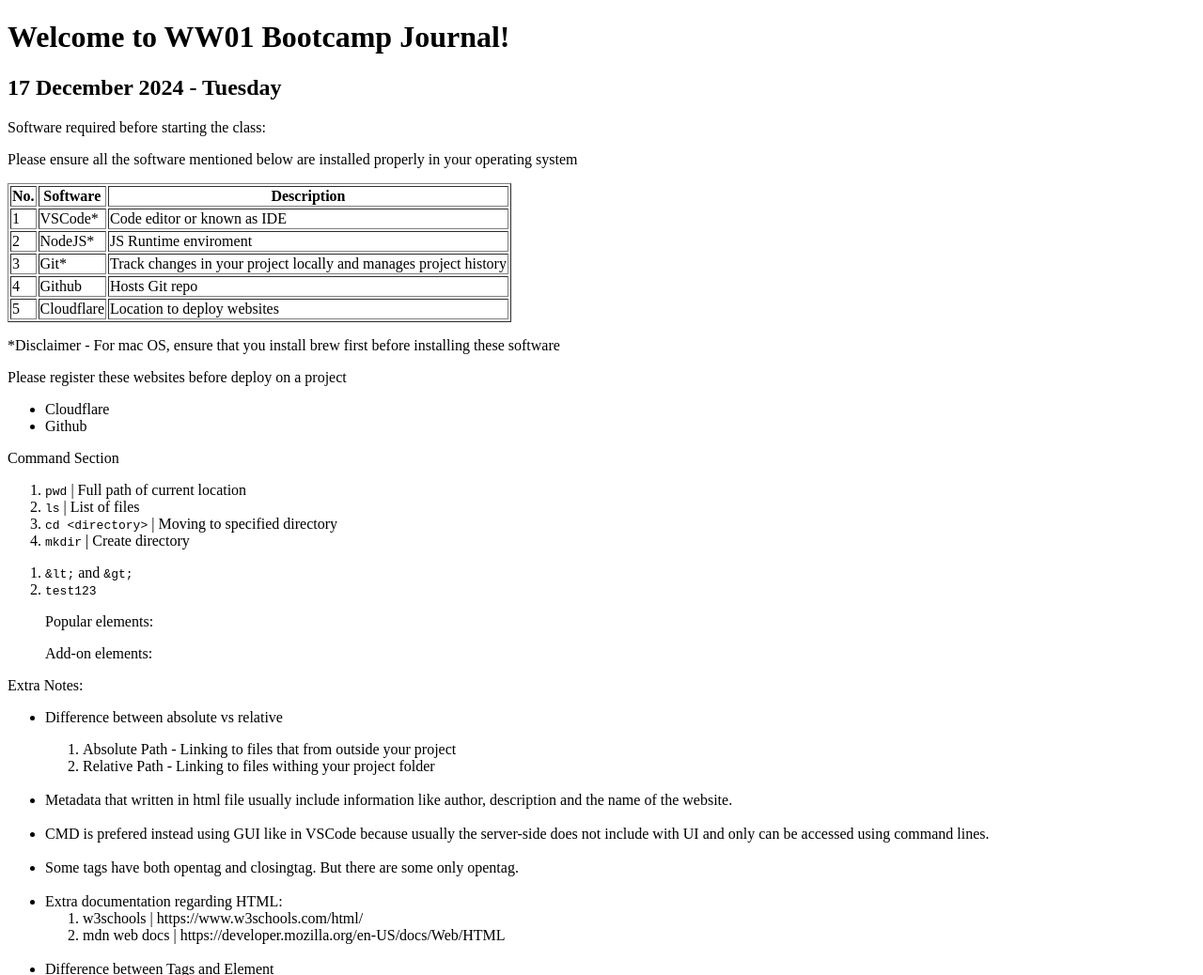
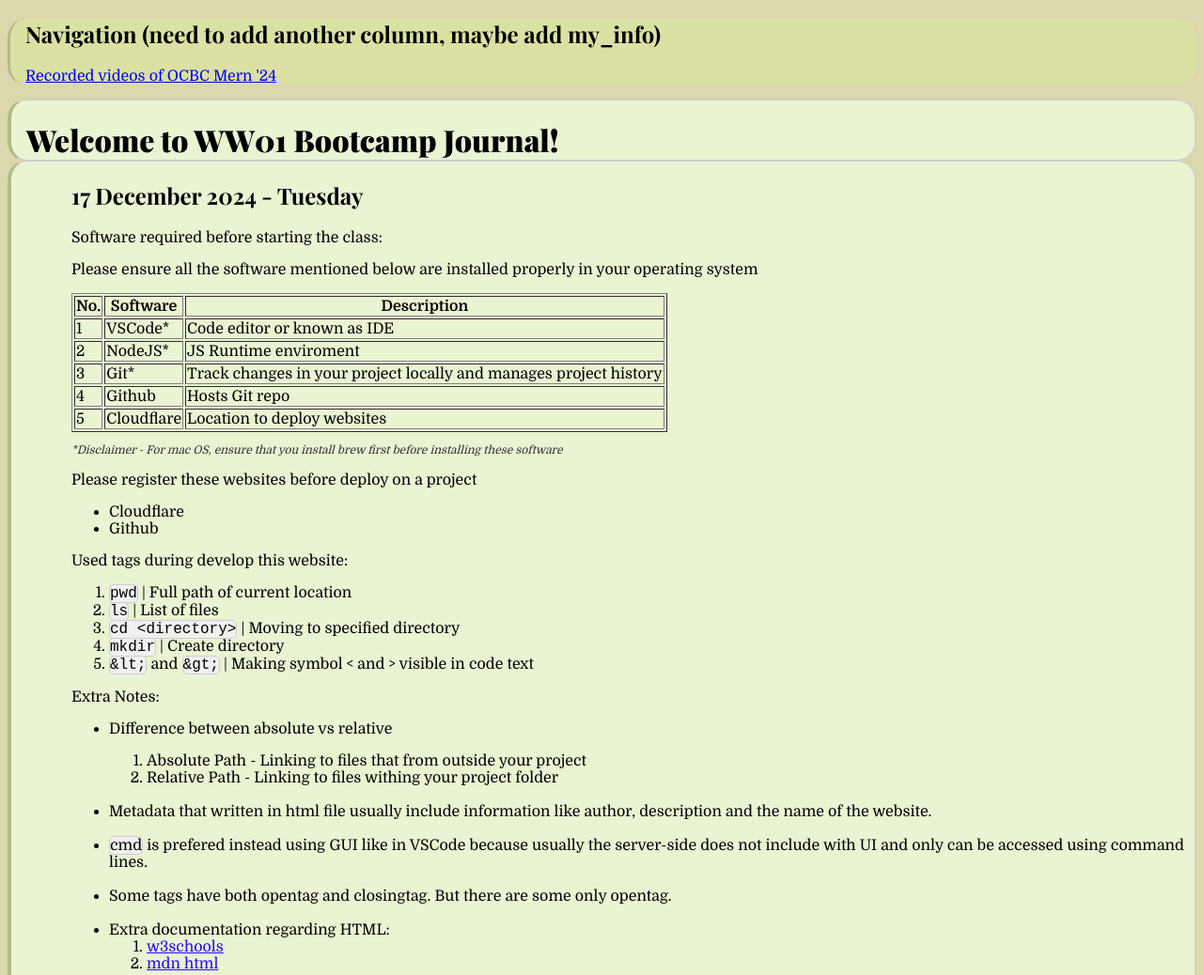
Before and after one commit to fawwazaqil/kelasprogramming-journal, a plain HTML site: page index.html in a window 1280 px wide. Shown: the top 1038 px of the page at 94% size. Drawn offline with nearby package versions, Linux system fonts and the light colour scheme; a web font is replaced by a local one.

Commit message:
added 3 css files, 1 new html regarding recorded session link

```diff
--- /dev/null
+++ b/all_colored_box.css
@@ -0,0 +1,98 @@
+.colored-box {
+    background-color: #f0f0f0; /* Light grey background color */
+    padding: 0px; /* Space around the text inside the box */
+    border-radius: 5px; /* Optional rounded corners */
+    border: 1px solid #ccc; /* Optional border around the box */
+}
+
+.important-box-text {
+    background-color: #f0f0f0; /* Light grey background color */
+    padding: 0px; /* Space around the text inside the box */
+    border-radius: 5px; /* Optional rounded corners */
+    border: 1px solid #ccc; /* Optional border around the box */
+}
+
+.title-color {
+    background-color: #ff00fb; /* Light grey background color */
+    padding: 0px; /* Space around the text inside the box */
+    border-radius: 5px; /* Optional rounded corners */
+    border: 1px solid #ccc; /* Optional border around the box */
+}
+
+#title-id
+{
+    background-color: #48ca75e0; /* Light grey background color */
+    padding: 0px; /* Space around the text inside the box */
+    border-radius: 5px; /* Optional rounded corners */
+    border: 1px solid #ccc; /* Optional border around the box */
+    height: auto;
+    width: 320px;
+}
+
+.link-color {
+    color: rgb(40, 8, 253);
+}
+
+
+.section-background-color{
+    background-color: #dbd8ae; /* Light grey background color */
+}
+
+.section-1{
+    background-color: #eaf4d3; /* Light grey background color */
+    border-radius: 20px; /* Optional rounded corners */
+    border: 1px solid #ccc; /* Optional border around the box */
+    border-left: 4px solid #b4b889;
+    padding-left: 4rem;
+}
+
+.section-2{
+    background-color: #eaf4d3; /* Light grey background color */
+    border-radius: 20px; /* Optional rounded corners */
+    border: 1px solid #ccc; /* Optional border around the box */
+    border-left: 4px solid #b4b889;
+    padding-left: 1rem;
+    margin:0;
+    padding-top: 20px;
+}
+
+.section-navigation{
+    background-color: #dbe1a2; /* Light grey background color */
+    border-radius: 20px; /* Optional rounded corners */
+    border-color: #000000;
+    border-left:3px solid #b4b889;
+    padding-left: 1rem;
+}
+
+
+
+
+
+        /* CSS Grid container */
+        .container {
+            display: grid;
+            grid-template-columns: 1fr 1fr;  /* Two equal columns */
+            gap: 20px;  /* Space between columns */
+            height: 100vh;  /* Full viewport height */
+        }
+
+        /* Column style */
+        .column {
+            box-sizing: border-box;
+        }
+
+        /* Optional: Add background color to distinguish columns */
+        .left {
+            background-color: lightcoral;
+            border-radius: 20px;
+            width: 250px;
+            height: auto;
+            margin-right: auto;
+            padding: 10px;
+
+        }
+
+        .right {
+            background-color: lightyellow;
+            padding-left: 50px;
+        }
--- a/index.html
+++ b/index.html
@@ -3,18 +3,35 @@
 <head>
     <meta charset="UTF-8">
     <meta name="viewport" content="width=device-width, initial-scale=1.0">
-    <title>WW01 Notes</title>
+    <meta name="description" content="Bootcamp Journal">
+    <meta name="'author" content="fawwazaqil">
+
+    <meta property="og:title" content=Journal OCBC Mern '24>
+    <meta property="og:site_name" content=Welcome to WW01 Bootcamp Journal!>
+    <meta property="og:url" content="">
+    <meta property="og:description" content="">
+    <meta property="og:type" content="">
+    <meta property="og:image" content="">
+
+    <link rel="preconnect" href="https://fonts.googleapis.com">
+    <link rel="preconnect" href="https://fonts.gstatic.com" crossorigin>
+    <link href="https://fonts.googleapis.com/css2?family=Domine:wght@400..700&family=Playfair+Display:ital,wght@0,400..900;1,400..900&display=swap" rel="stylesheet">
+    <link rel="stylesheet" href="playfair_domine_sans.css">
+    <link rel="stylesheet" href="text_location.css">
+    <link rel="stylesheet" href="all_colored_box.css">
+    </style>
+    <title>Journal OCBC Mern '24</title>
 </head>
-<body>
-    <h1>
-        Welcome to WW01 Bootcamp Journal!
-    </h1>
-
+<body class="section-background-color">
 <div>
-            <h2>
-                17 December 2024 - Tuesday
-            </h2>
+    <div class="section-navigation">
+        <h2>Navigation (need to add another column, maybe add my_info)</h2>
+        <p><a href="recorded-session.html"target="_blank">Recorded videos of OCBC Mern '24</a></p>
+    </div>
     <div>
+            <h1 class="section-2">Welcome to WW01 Bootcamp Journal! </h1>
+            <div class="section-1">
+                    <h2>17 December 2024 - Tuesday</h2>
                     <p>Software required before starting the class:</p>
                     <p>Please ensure all the software mentioned below are installed properly in your operating system</p>
                     <table border = "1">
@@ -54,8 +71,8 @@
                         </tr>
                     </tbody>
                     </table>
-                <p>*Disclaimer - For mac OS, ensure that you install brew first before installing these software</p>
-        </div>
+                        <p class="disclaimer">*Disclaimer - For mac OS, ensure that you install brew first before installing these software</p>
+
 
 
                 <div>
@@ -68,30 +85,16 @@
                 </div>
 
                 <div>
-            <p>Command Section</p>
+                    <p>Used tags during develop this website:</p>
                     <ol>
-                <li><code>pwd</code> | Full path of current location</li>
-                <li><code>ls</code> | List of files</li>
-                <li><code>cd &lt;directory&gt;</code> | Moving to specified directory </li>
-                <li><code>mkdir</code> | Create directory</li>
-            </ol>
-
-            <ol>
+                        <li><code class="colored-box">pwd</code> | Full path of current location</li>
+                        <li><code class="colored-box">ls</code> | List of files</li>
+                        <li><code class="colored-box">cd &lt;directory&gt;</code> | Moving to specified directory </li>
+                        <li><code class="colored-box">mkdir</code> | Create directory</li>
                         <!--You need to include amp; in between & and lt;
                         to make &lt; or &gt;
                         readable in <code> format-->
-                <li><code>&amp;lt;</code> and <code>&amp;gt;</code></li>
-                <li><code>test123</code></li>
-            </ol>
-
-            <ol>
-                <p>Popular elements:</p>
-                <!-- check dalam onenote, malas nak buat table lagi-->
-            </ol>
-
-            <ol>
-                <p>Add-on elements:</p>
-                <!-- check dalam onenote, malas nak buat table lagi-->
+                            <li><code class="colored-box">&amp;lt;</code> and <code class="colored-box">&amp;gt;</code> | Making symbol < and > visible in code text</and></li>
                     </ol>
                 </div>
 
@@ -105,12 +108,12 @@
                                 </ol>
 
                             <br><li>Metadata that written in html file usually include information like author, description and the name of the website.</li>
-                    <br><li>CMD is prefered instead using GUI like in VSCode because usually the server-side does not include with UI and only can be accessed using command lines.</li>
+                            <br><li><span class="colored-box">cmd</span> is prefered instead using GUI like in VSCode because usually the server-side does not include with UI and only can be accessed using command lines.</li>
                             <br><li>Some tags have both opentag and closingtag. But there are some only opentag.</li>
                             <br><li>Extra documentation regarding HTML:
                                     <ol>
-                                <li>w3schools | https://www.w3schools.com/html/</li>
-                                <li>mdn web docs | https://developer.mozilla.org/en-US/docs/Web/HTML</li>
+                                        <li><a class='link-color' href="https://www.w3schools.com/html/" target="entah">w3schools</a></li>
+                                        <li><a class="link-color" href="https://developer.mozilla.org/en-US/docs/Web/HTML" target="_blank">mdn html</a></li>
                                     </ol>
                             <br><li>Difference between Tags and Element</li>
                                     <table border = "1">
@@ -129,8 +132,10 @@
                                             </tr>
                                             <tr>
                                                 <td>Example</td>
-                                        <td><code>&lt;div&gt;</code>,<code>&lt;p&gt;</code>
-                                        <td><code>&lt;p&gt;</code>This is a paragraph<code>&lt;/p&gt;</code></td>
+                                                <td><code class="colored-box">&lt;div&gt;</code>,<code class="colored-box">&lt;p&gt;</code>
+                                                <td class="colored-box"><code>&lt;p&gt;</code>This is a paragraph<code>&lt;/p&gt;</code></td>
+
+
                                             </tr>
 
                                         </tbody>
@@ -147,7 +152,7 @@
 
 
 
-    <div>
+            <div class="section-1">
                 <h2>19 December 2024 - Thursday</h2>
                 <p>1. Summary of Tuesday learning</p>
                 <div>
@@ -171,15 +176,15 @@
                         <tbody>
                             <tr>
                                 <td>Inline - Tukar warna</td>
-                        <td><code>&lt;nav style = "background-color:black;color:white;"&gt;</code></td>
+                                <td><code class="colored-box">&lt;nav style = "background-color:black;color:white;"&gt;</code></td>
                             </tr>
                             <tr>
                                 <td>Class / ID or CLASS with ID</td>
-                        <td><code>.container{width:px;height:px;background-color:black;</code></td>
+                                <td><code class="colored-box">.container{width:px;height:px;background-color:black;</code></td>
                             </tr>
                             <tr>
                                 <td>Call the style from .css file using link</td>
-                        <td><code>&lt;link rel"itik.css" href"itik.css"&gt;</code>
+                                <td><code class="colored-box">&lt;link rel"itik.css" href"itik.css"&gt;</code>
                             </tr>
                         </tbody>
                     </table>
@@ -219,7 +224,7 @@
                         <li>Debugging code can be done using inspect on browser</li>
                         <li>Styling usually using CSS. So in CSS, you have to understand dependencies</li>
                         <li>JS can be inspect if being deploy on front-end. So do not put sensitive code like API key</li>
-                <li>Make sure the main html file is written in index.html</li>
+                        <li>Make sure the main html file is written in <i class="colored-box">index.html</i></li>
                         <li>What if I want to add page/product on same folder? You can just create new folder</li>
                         <li>Navigate one page to another page using anchor</li>
                         <li>Quick video on deployment a project on github by Atif</li>
@@ -227,7 +232,7 @@
                 </div>
             </div>
 
-    <div>
+            <div class="section-1">
                     <div><h2>21 December 2024 - Saturday (Revision)</h2></div>
                     <div>
                         <ol>
@@ -301,8 +306,7 @@
                                     </tbody>
                                 </table>
                             </li>
-                    <br><li>Efficient method to debug html code:</li>
-                    <li>Main purpose of Figma is to design webpage</li>
+                            <br><li>Main purpose of Figma is to design webpage</li>
                             <li>Semantic or metadata in HTML helps computer to understand better where web crawler will understand the html document</li>
                             <li>FlutterFlow is used to design mobile app</li>
                             <li>Best way to practice your coding skills:
@@ -315,6 +319,8 @@
                         </ol>
                     </div>
             </div>
+    </div>
 
+</div>
 </body>
 </html>
--- /dev/null
+++ b/playfair_domine_sans.css
@@ -0,0 +1,51 @@
+h1 {
+  font-family: "Playfair Display",serif;
+  font-style: normal;
+  font-weight: 900;
+}
+
+h2 {
+  font-family: "Playfair Display",serif;
+  font-style: normal;
+  font-weight: 700;
+}
+
+div {
+  font-family: "Domine",serif;
+  font-style: normal;
+  font-size: 16px;
+  font-weight: 400;
+}
+
+/* CSS Disclaimer Styles */
+.disclaimer {
+  font-family: "Domine",serif;
+  font-size: 12px;
+  font-style: italic;
+  color: #333;
+}
+
+.disclaimer-2 {
+  font-family: "Domine",serif;
+  font-size: 12px;
+  font-style: italic;
+  color: #333;
+  background-color: #eaf4d3;      /* Light blue background */
+
+/*  box-sizing: content-box; height: normal;
+  border-radius: 20px;
+  border-left: 4px solid #b4b889;
+  padding-left: 20px;
+*/
+}
+
+.compact-box {
+  display: inline-block;        /* Ensures the box size fits the text */
+  padding: 10px 15px;           /* Space around the text */
+  margin: 10px;                 /* Space outside the box */
+  border: 1px solid #ccc;       /* Creates the box border */
+  background-color: #f9f9f9;    /* Optional: Light background color */
+  border-radius: 5px;           /* Optional: Rounded corners */
+  font-size: 14px;              /* Adjust font size for compactness */
+  line-height: 1.4;             /* Adjust line spacing */
+}
--- a/styling.css
+++ /dev/null
@@ -1 +0,0 @@
-test 1 2 3
```
Also changed, not shown: recorded-session.html (added, +58 -0 lines), text_location.css (added, +8 -0 lines). Lines whose indentation alone changed are shown as unchanged.
